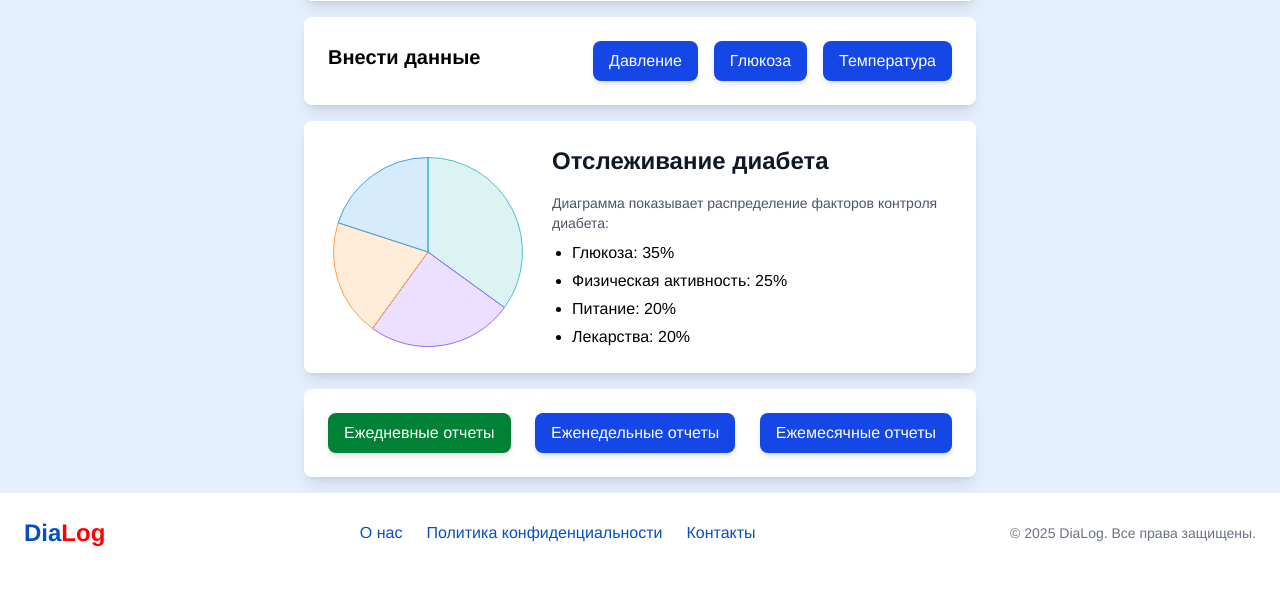
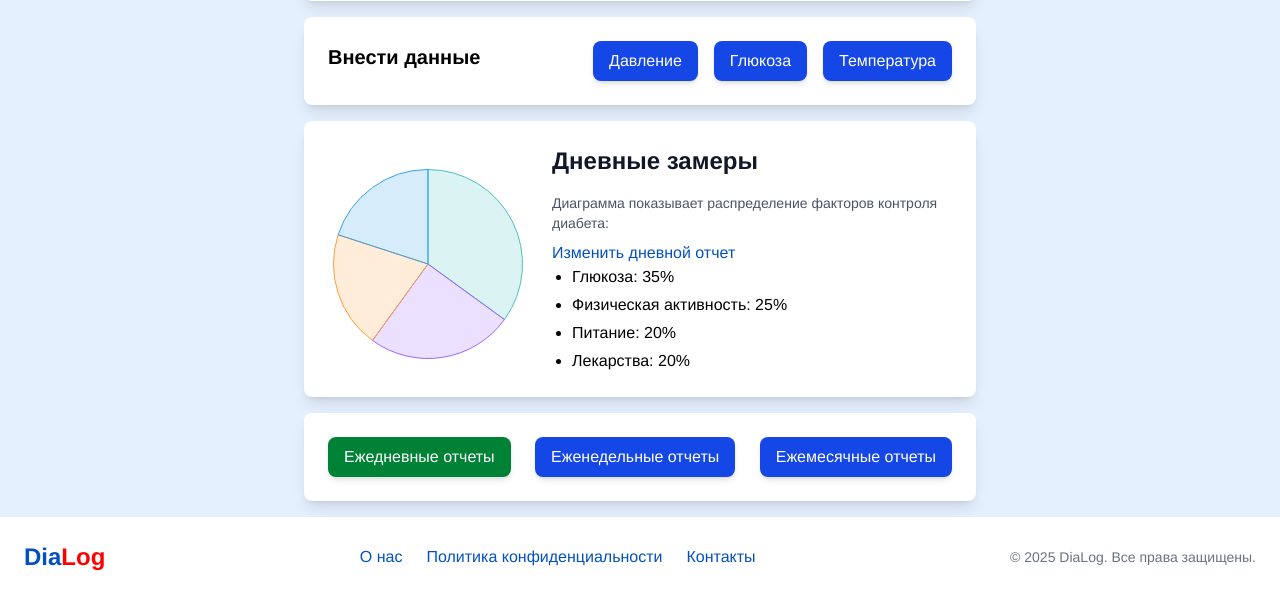
Before and after one commit to Alexander-vlk/dialog, a Django app: page /cabinet/ in a window 1280 px wide. Shown: the part 572-1169 px from the top of the page. Before the commit the page ends 1119 px from the top, so only its background shows below. Run offline with Django 5.2, Linux system fonts and the light colour scheme; a user stored in the database is signed in; tables that the repository leaves empty hold one stand-in row (values such as "Sample post"); grey boxes marked "Sample" are stand-in pictures; some libraries are stand-ins or nearby versions.

Commit message:
feat: link to daily log fill and success message

```diff
--- a/dialog_backend/cabinet/static/cabinet/cabinet.js
+++ b/dialog_backend/cabinet/static/cabinet/cabinet.js
@@ -18,6 +18,7 @@ const GENDER = {
 const INFO_MESSAGES = {
     'success_change_password': 'Пароль успешно изменен!',
     'success_edit_profile': 'Профиль успешно обновлен!',
+    'filled_daily_log': 'Дневной отчет успешно заполнен!',
 }
 
 const diabetesType = document.getElementById('diabetesType')
@@ -89,6 +90,9 @@ document.addEventListener('DOMContentLoaded', (event) => {
     }
     if (getQueryParam("success_edit_profile") === "true") {
         displayMessage('success_edit_profile');
+    }
+    if (getQueryParam('filled_daily_log')) {
+        displayMessage('filled_daily_log');
     }
 
     fetchDailyLogFill();
--- a/dialog_backend/cabinet/templates/cabinet/cabinet.html
+++ b/dialog_backend/cabinet/templates/cabinet/cabinet.html
@@ -10,7 +10,7 @@
 <div class="hidden max-w-2xl mx-auto my-4 p-6 bg-red-700 font-bold shadow-lg rounded-lg text-white" id="notifyWindow">
     <p>
         <span id="notifyMessage"></span>
-        <a href="" class="underline font-light">Заполнить</a>
+        <a href="{% url 'daily_log' %}" class="underline font-light">Заполнить</a>
     </p>
 </div>
 <div class="max-w-2xl mx-auto my-4 p-6 bg-white shadow-lg rounded-lg">
@@ -57,7 +57,7 @@
         </form>
     </div>
 </div>
-<div id="success-toast" class="fixed top-5 md:bottom-5 right-5 bg-green-500 text-white px-4 py-2 rounded-lg shadow-lg opacity-0 transition-opacity duration-500 hidden"></div>
+<div id="success-toast" class="fixed bottom-5 right-5 bg-green-500 text-white px-4 py-2 rounded-lg shadow-lg opacity-0 transition-opacity duration-500 hidden"></div>
 
 <div class="max-w-2xl mx-auto my-4 p-6 bg-white shadow-lg rounded-lg">
     <div class="flex flex-wrap items-center space-y-2 justify-between">
@@ -91,8 +91,11 @@
         <canvas id="diabetesChart" width="150" height="150"></canvas>
     </div>
     <div class="w-2/3">
-        <h2 class="text-2xl font-semibold text-gray-900 mb-4">Отслеживание диабета</h2>
+        <h2 class="text-2xl font-semibold text-gray-900 mb-4">Дневные замеры</h2>
         <p class="text-gray-600 text-sm mb-2">Диаграмма показывает распределение факторов контроля диабета:</p>
+        <a href="{% url 'daily_log' %}" class="text-primary hover:underline transition block py-2 md:py-0">
+            Изменить дневной отчет
+        </a>
         <ul class="list-disc pl-5 space-y-1">
             <li>Глюкоза: 35%</li>
             <li>Физическая активность: 25%</li>
```
